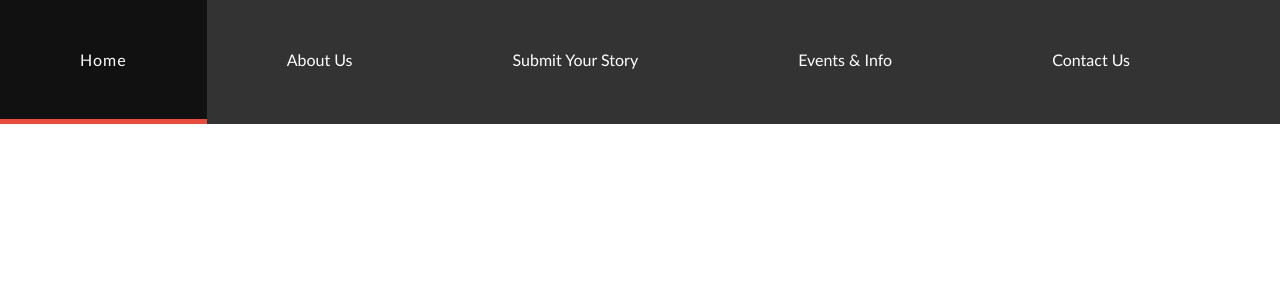
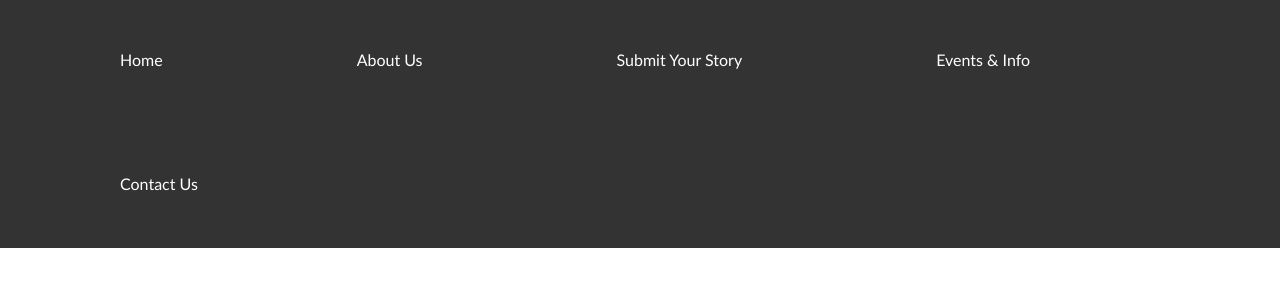
Before and after one commit to athena-code-first-girls/athena-code-first-girls.github.io, a plain HTML site: page index.html in a window 1280 px wide. Drawn offline with Linux system fonts and the light colour scheme.

Commit message:
centred navigation bar

```diff
--- a/style.css
+++ b/style.css
@@ -9,7 +9,8 @@ ul {
 }
 
 li {
-  float: left;
+  display: inline-block;
+  padding-left: 50px;
 }
 
 li a {
@@ -17,7 +18,7 @@ li a {
   border-bottom: 5px solid transparent;
   color: white;
   text-align: center;
-  padding: 50px 80px;
+  padding: 50px 70px;
   text-decoration: none;
   font-family: "Calibri", sans-serif;
   font-weight: lighter;
```
